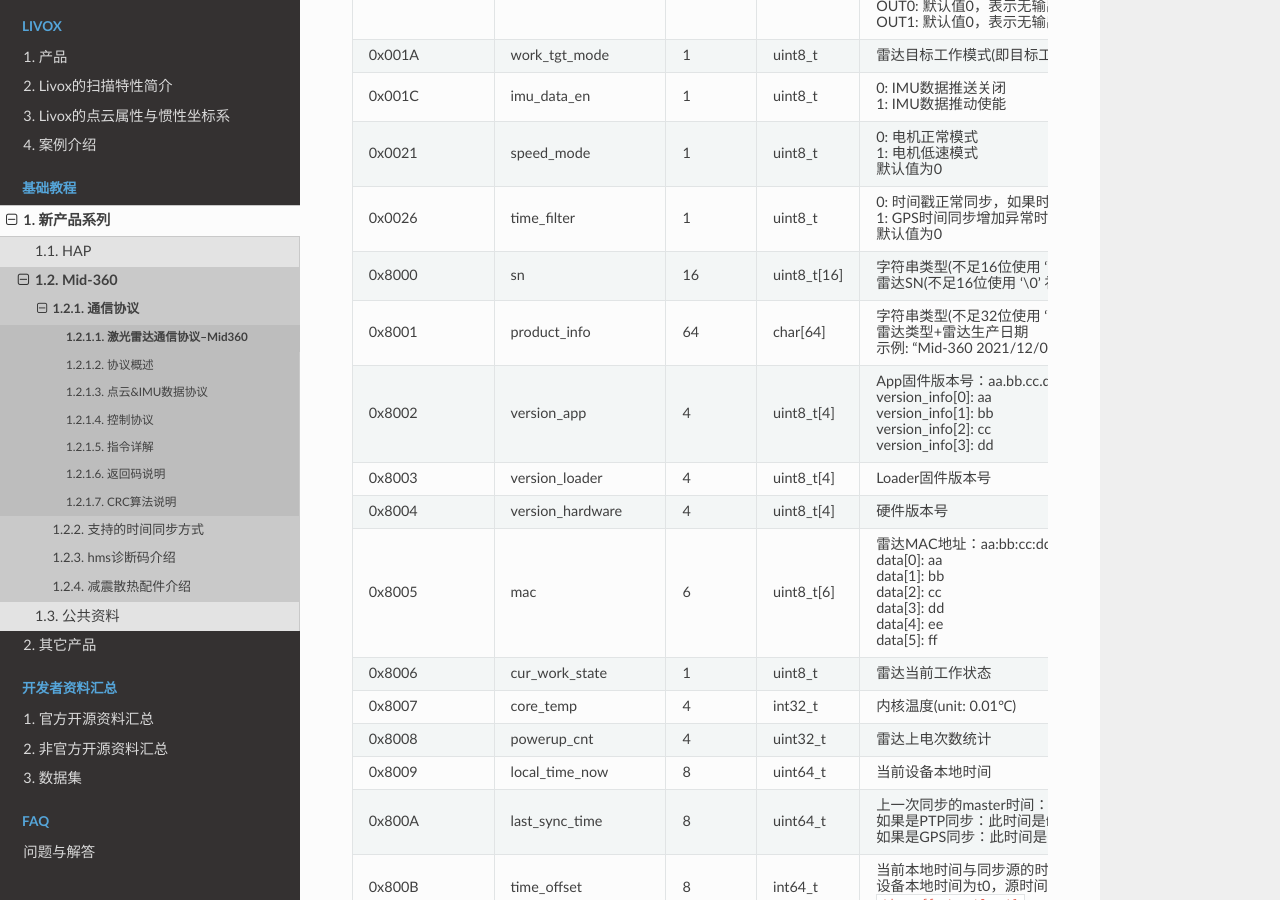
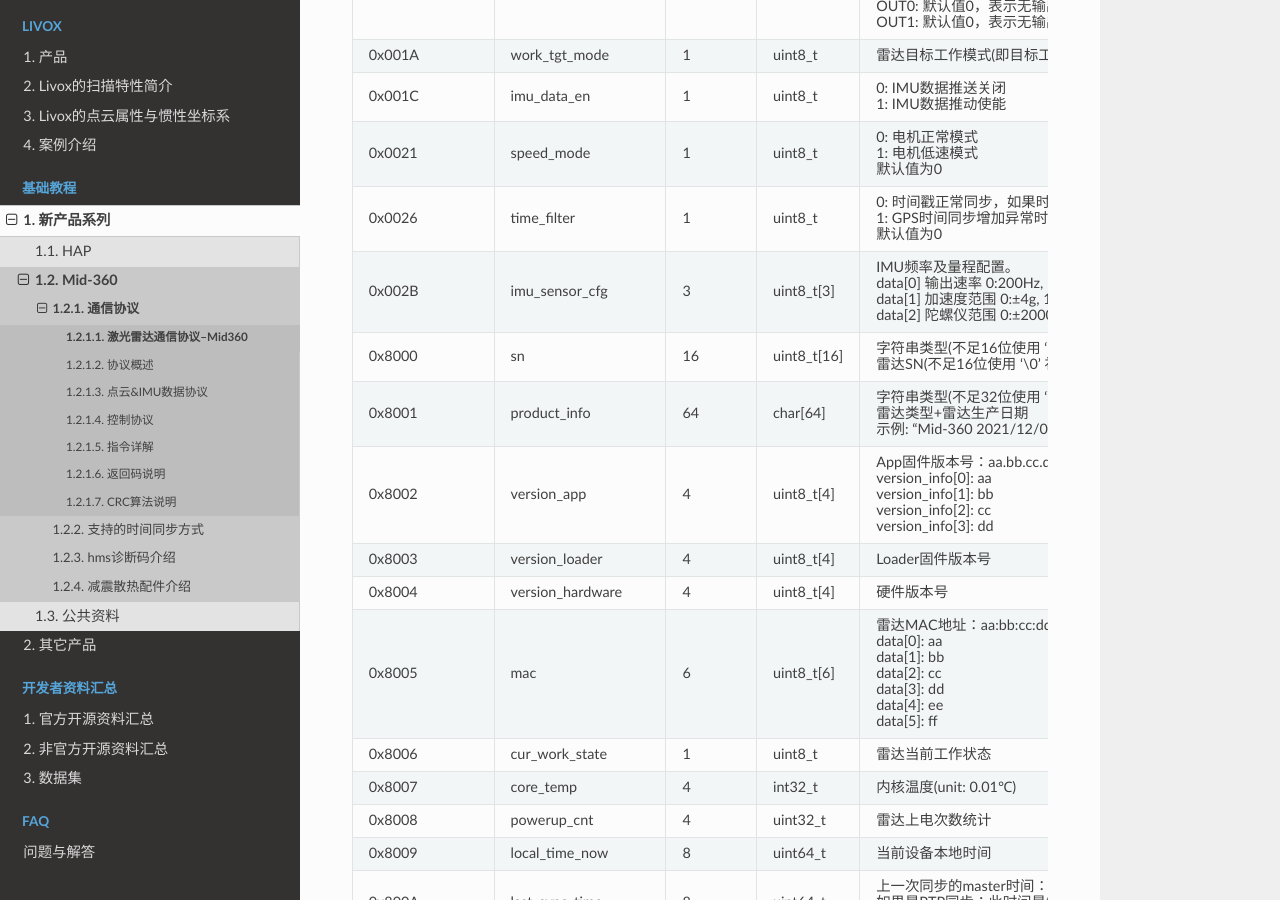
Before and after one commit to Livox-SDK/livox_wiki_cn, a Sphinx documentation site: the page built from source/tutorials/new_product/mid360/livox_eth_protocol_mid360.md, in a window 1280 px wide and 900 px high, scrolled down 12633 px. Built offline with Sphinx 7.4.7 and the Read the Docs theme 3.1.0, drawn with Linux system fonts in a browser that asks for light colours.

Commit message:
SDK新增key 0x002B

```diff
--- a/source/tutorials/new_product/mid360/livox_eth_protocol_mid360.md
+++ b/source/tutorials/new_product/mid360/livox_eth_protocol_mid360.md
@@ -377,6 +377,7 @@
 | 0x001C          | imu_data_en           | 1        | uint8_t     | 0: IMU数据推送关闭<br/>1: IMU数据推动使能                    | 是                                                 |
 | 0x0021          | speed_mode            | 1        | uint8_t     | 0: 电机正常模式<br/>1: 电机低速模式<br/>默认值为0            | 是                                                 |
 | 0x0026          | time_filter           | 1        | uint8_t     | 0: 时间戳正常同步，如果时间回退会导致点云中断<br/>1: GPS时间同步增加异常时间过滤且时间回退不会导致点云中断<br/>默认值为0  | 是                           |
+| 0x002B      | imu_sensor_cfg        | 3      | uint8_t[3]  | IMU频率及量程配置。<br/>data[0] 输出速率 0:200Hz, 1:500Hz, 2:100Hz, 3:50Hz.<br/>data[1] 加速度范围 0:±4g, 1:±8g, 2:±16g, 3:±32g.<br/>data[2] 陀螺仪范围 0:±2000, 1:±1000, 2:±500, 3:±250, 4:±125, 5:±62.5, 6:±31.25, 7:±15.625 dps. | 是 |
 | 0x8000          | sn                    | 16       | uint8_t[16] | 字符串类型(不足16位使用 '\0' 补齐)<br/>雷达SN(不足16位使用 '\0' 补齐) | 否                                                 |
 | 0x8001          | product_info          | 64       | char[64]    | 字符串类型(不足32位使用 '\0' 补齐)<br/>雷达类型+雷达生产日期<br/>示例: "Mid-360 2021/12/01" | 否                                                 |
 | 0x8002          | version_app           | 4        | uint8_t[4]  | App固件版本号：aa.bb.cc.dd<br/>version_info[0]: aa<br/>version_info[1]: bb<br/>version_info[2]: cc<br/>version_info[3]: dd | 否                                                 |
```
